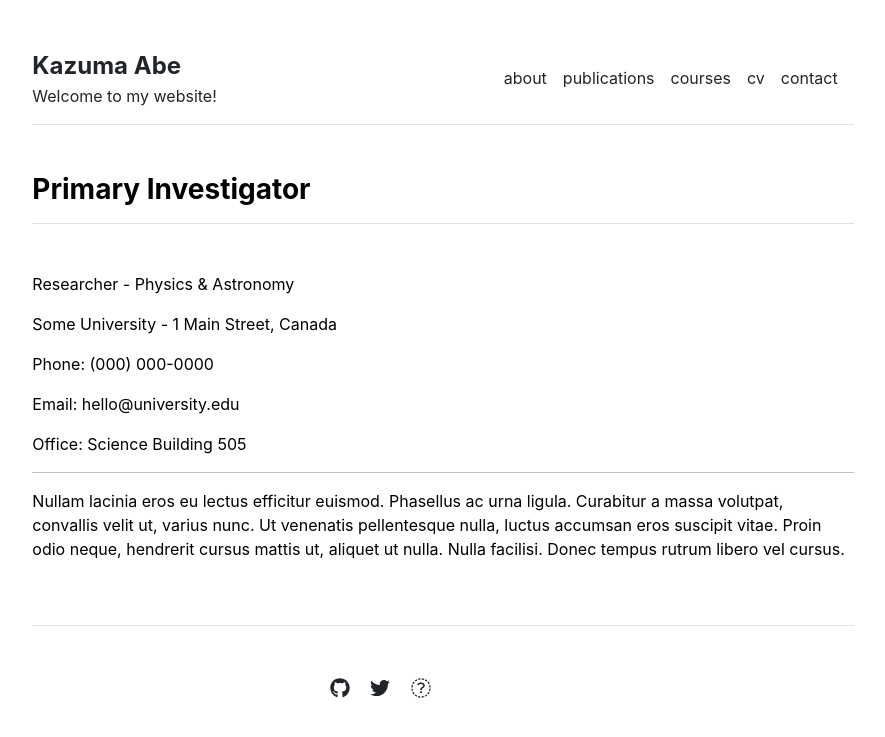
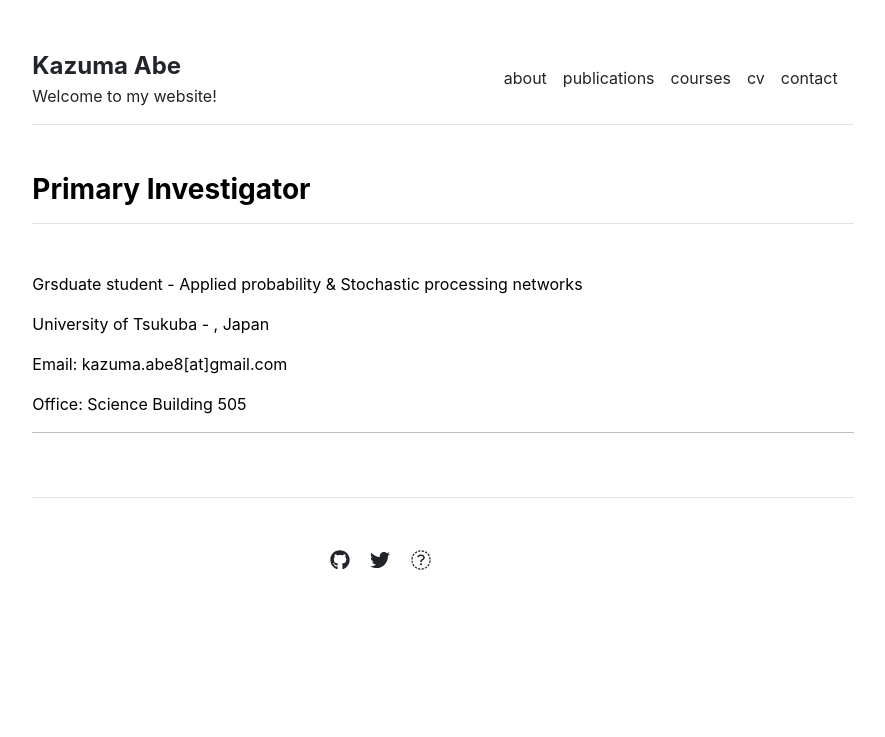
Before and after one commit to qriovider/archive, a Jekyll site: the page built from about/primary-investigator.md, in a window 1280 px wide. Shown: the top 737 px of the page, without its empty margins (197-1082 px from the left). Built offline with Jekyll 4.4.1, drawn with Linux system fonts in a browser that asks for light colours.

Commit message:
Update primary-investigator.md

```diff
--- a/about/primary-investigator.md
+++ b/about/primary-investigator.md
@@ -3,16 +3,12 @@ layout: page
 title: "Primary Investigator"
 ---
 
-Researcher - Physics & Astronomy
+Grsduate student - Applied probability & Stochastic processing networks
 
-Some University - 1 Main Street, Canada
+University of Tsukuba - , Japan
 
-Phone: (000) 000-0000
-
-Email: hello@university.edu
+Email: kazuma.abe8[at]gmail.com
 
 Office: Science Building 505
 
 ---
-
-Nullam lacinia eros eu lectus efficitur euismod. Phasellus ac urna ligula. Curabitur a massa volutpat, convallis velit ut, varius nunc. Ut venenatis pellentesque nulla, luctus accumsan eros suscipit vitae. Proin odio neque, hendrerit cursus mattis ut, aliquet ut nulla. Nulla facilisi. Donec tempus rutrum libero vel cursus.
```
